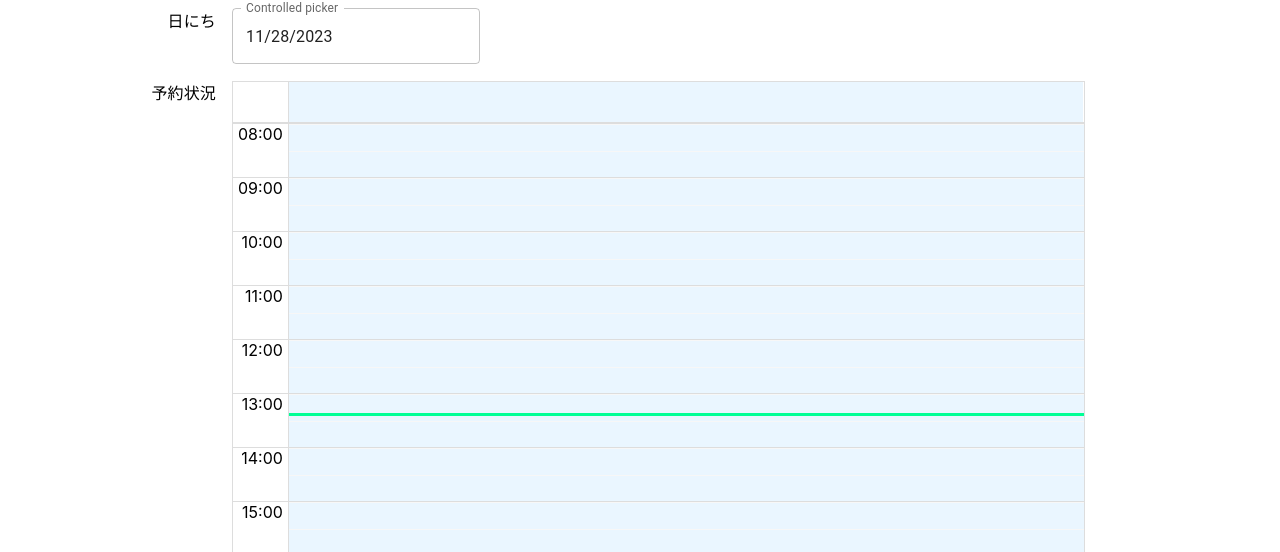
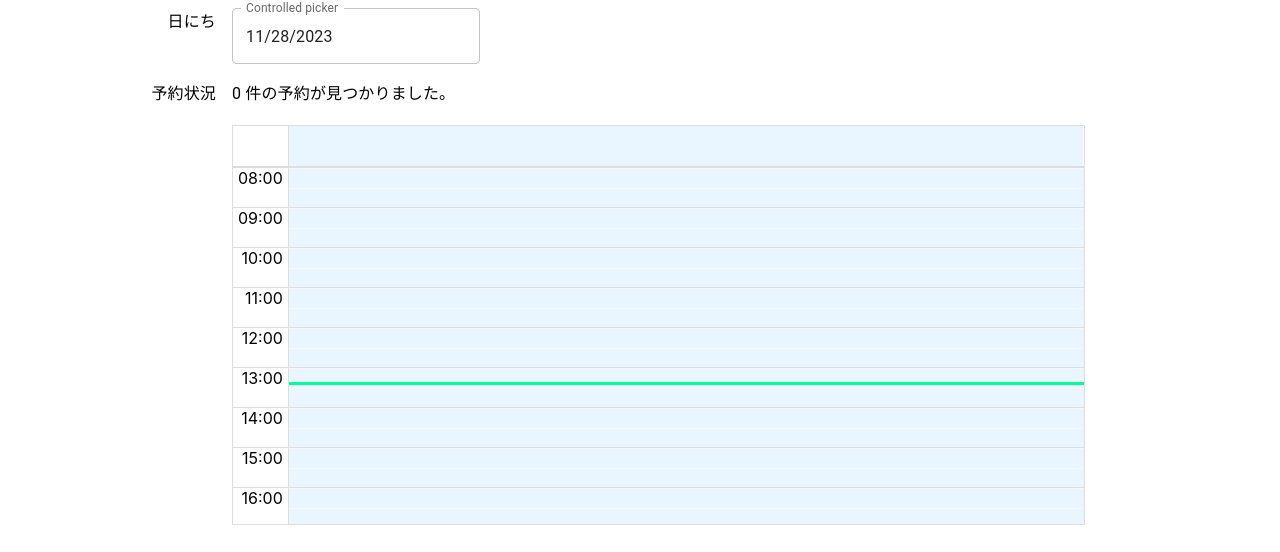
Before and after one commit to MiyoKouseki/sakuragaoka-yoyaku, a React (Create React App) app: page / in a window 1280 px wide. Shown: the part 248-800 px from the top of the page. Built offline with nearby package versions, Linux system fonts and the light colour scheme; no server answers; the database is empty.

Commit message:
feat: 検索結果の件数を表示できるように。

```diff
--- a/src/components/calendarFeatures/SimpleCalendar.tsx
+++ b/src/components/calendarFeatures/SimpleCalendar.tsx
@@ -34,7 +34,7 @@ const SimpleCalendar: React.FC<SimpleCalendarProps> = ({ reservations, date }) =
       };
 
     return (
-        <div style={{ height: '800px' }}>
+        <div style={{ height: '400px' }}>
             <Calendar
                 localizer={localizer}
                 events={events}
--- a/src/pages/YoyakuPage.tsx
+++ b/src/pages/YoyakuPage.tsx
@@ -82,6 +82,15 @@ const YoyakuPage: React.FC = () => {
             </Grid>
             <Grid item xs={10} container justifyContent="left">
                 <Grid item xs={10}>
+                    <Typography variant="subtitle1" style={{ textAlign: 'left' }}>
+                        {state.reservations.length} 件の予約が見つかりました。
+                    </Typography>
+                </Grid>
+            </Grid>
+            <Grid item xs={2}>
+            </Grid>
+            <Grid item xs={10} container justifyContent="left">
+                <Grid item xs={10}>
                     <SimpleCalendar
                         date={state.selectedDate ? new Date(state.selectedDate) : new Date()}
                         reservations={state.reservations}
```
